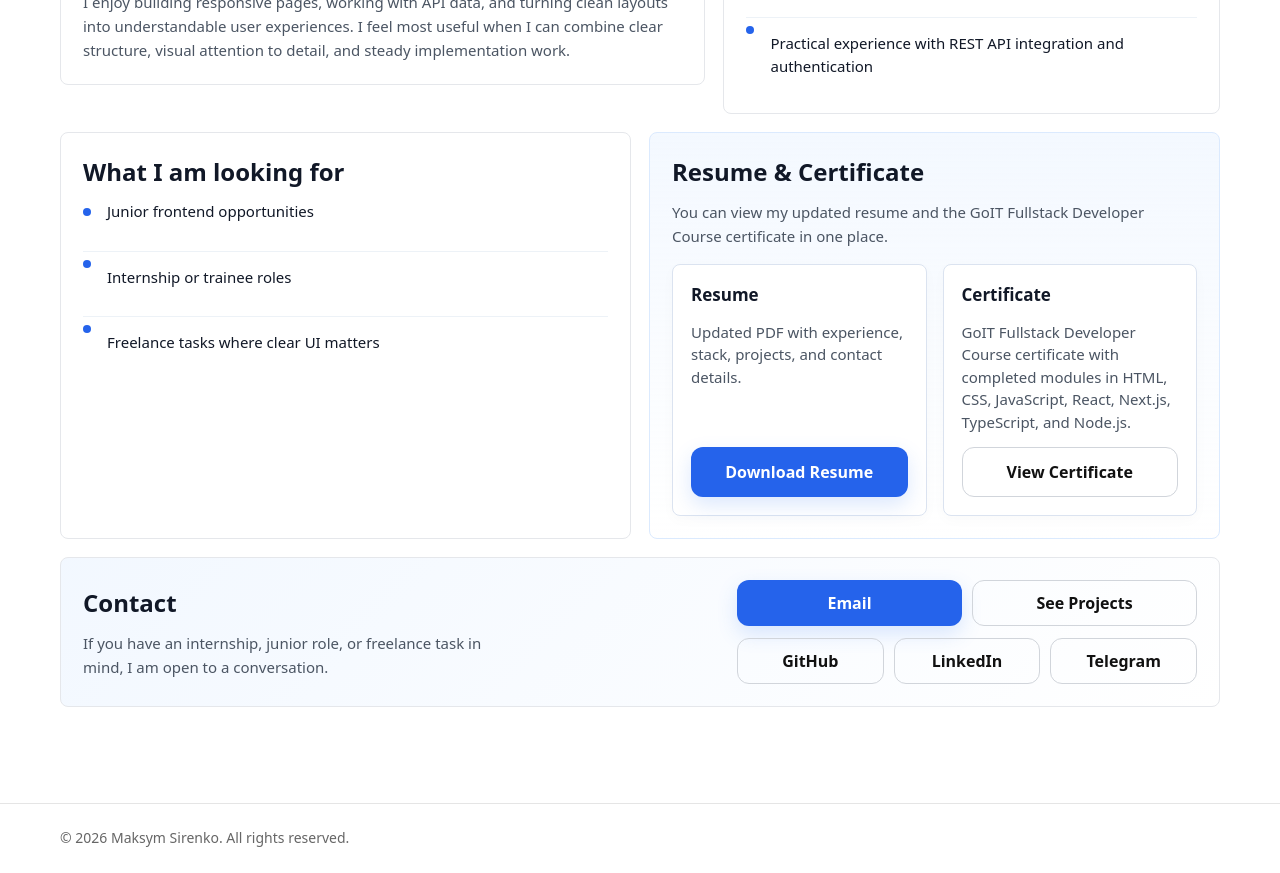
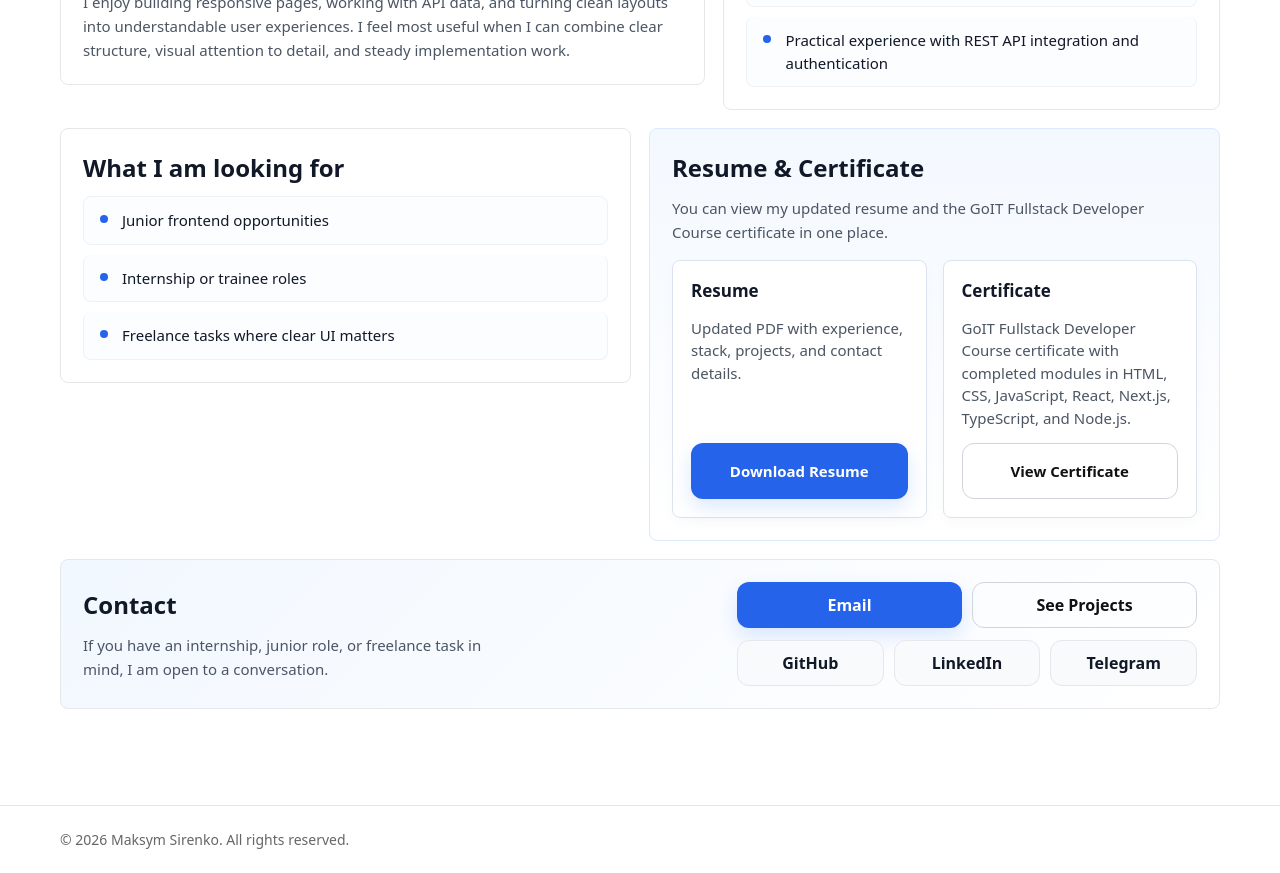
Before and after one commit to Maksym-Sirenko/personal-page, a React (Vite) app: page /about in a window 1280 px wide. Shown: the part 280-1153 px from the top of the page. Built offline with nearby package versions, Linux system fonts and the light colour scheme.

Commit message:
style: rebalance about page button hierarchy

```diff
--- a/src/pages/AboutPage/AboutPage.module.scss
+++ b/src/pages/AboutPage/AboutPage.module.scss
@@ -7,6 +7,7 @@
   display: grid;
   gap: 18px;
   margin-bottom: 18px;
+  align-items: start;
 }
 
 .copy,
@@ -65,7 +66,7 @@
 .focusList,
 .goalList {
   display: grid;
-  gap: 14px;
+  gap: 10px;
   margin: 0;
   padding: 0;
   list-style: none;
@@ -74,7 +75,10 @@
 .focusItem,
 .goalItem {
   position: relative;
-  padding: 0 0 14px 24px;
+  padding: 12px 14px 12px 38px;
+  border: 1px solid #edf2f7;
+  border-radius: 8px;
+  background-color: #fbfdff;
   font-size: 15px;
   line-height: 1.5;
   color: #111827;
@@ -82,16 +86,16 @@
 
 .focusItem + .focusItem,
 .goalItem + .goalItem {
-  padding-top: 14px;
-  border-top: 1px solid #edf2f7;
+  padding-top: 12px;
+  border-top: none;
 }
 
 .focusItem::before,
 .goalItem::before {
   content: "";
   position: absolute;
-  top: 8px;
-  left: 0;
+  top: 18px;
+  left: 16px;
   width: 8px;
   height: 8px;
   border-radius: 999px;
@@ -143,8 +147,9 @@
 
 .documentButton {
   width: 100%;
-  min-height: 50px;
+  min-height: 56px;
   margin-top: auto;
+  font-size: 15px;
 }
 
 .actionStack {
@@ -173,6 +178,9 @@
 .contactButton {
   width: 100%;
   min-height: 46px;
+  border: 1px solid #e5e7eb;
+  background-color: #f8fafc;
+  color: #111827;
 }
 
 .contactCopy {
--- a/src/pages/AboutPage/AboutPage.tsx
+++ b/src/pages/AboutPage/AboutPage.tsx
@@ -114,21 +114,21 @@ function AboutPage() {
               <div className={styles.socialRow}>
                 <Button
                   href="https://github.com/Maksym-Sirenko"
-                  variant="secondary"
+                  variant="ghost"
                   className={styles.contactButton}
                 >
                   {t.github}
                 </Button>
                 <Button
                   href="https://www.linkedin.com/in/maksym-sirenko/"
-                  variant="secondary"
+                  variant="ghost"
                   className={styles.contactButton}
                 >
                   {t.linkedin}
                 </Button>
                 <Button
                   href="https://t.me/Yambren"
-                  variant="secondary"
+                  variant="ghost"
                   className={styles.contactButton}
                 >
                   {t.telegram}
```
